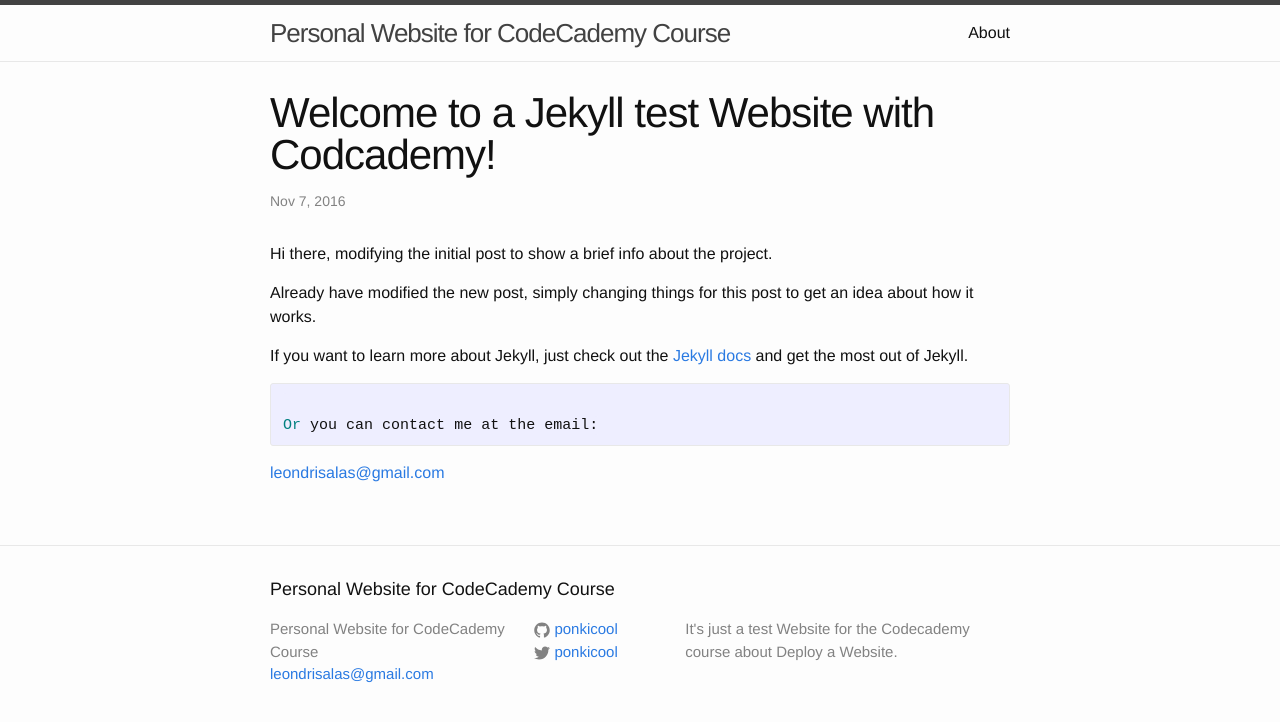
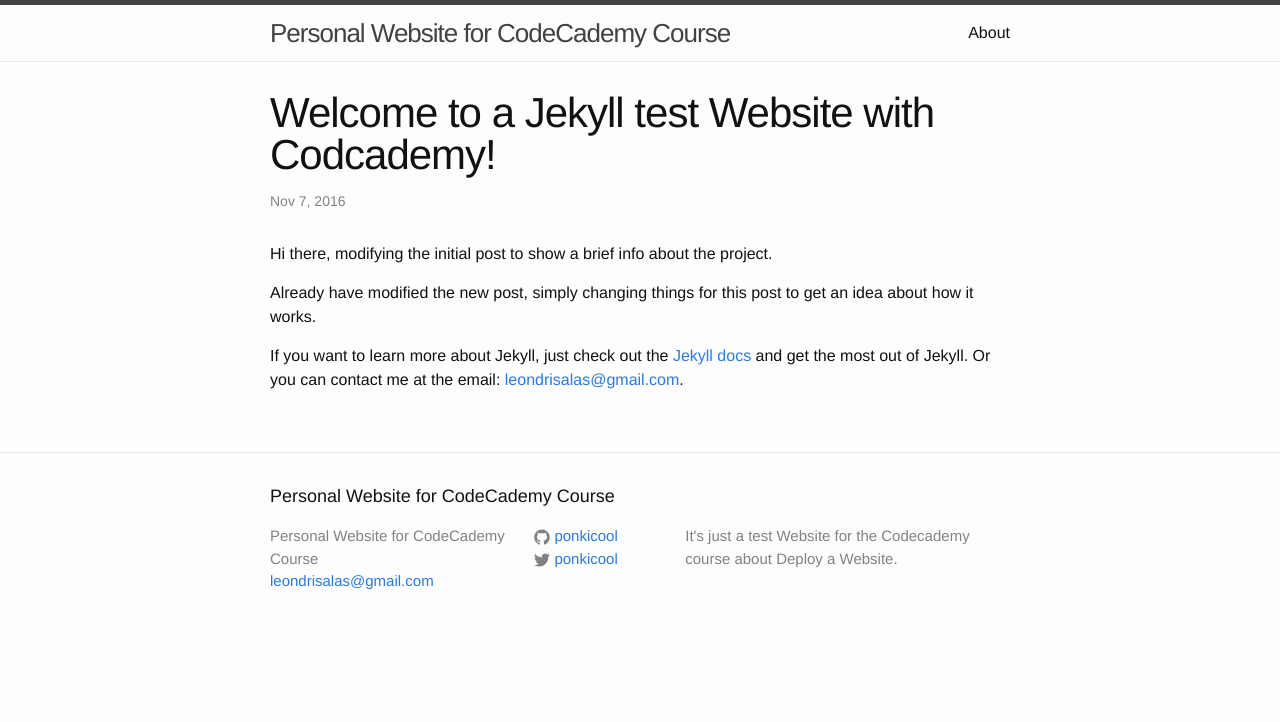
Before and after one commit to leondrisalas/leondrisalas.github.io, a Jekyll site: the page built from _posts/2016-11-07-welcome-to-jekyll.markdown, in a window 1280 px wide. Shown: the top 722 px of the page. Built offline with Jekyll 4.4.1, drawn with Linux system fonts in a browser that asks for light colours; part of the change alters nothing that is shown.

Commit message:
erasing highlight on email

```diff
--- a/_posts/2016-11-07-welcome-to-jekyll.markdown
+++ b/_posts/2016-11-07-welcome-to-jekyll.markdown
@@ -9,9 +9,7 @@ Hi there, modifying the initial post to show a brief info about the project.
 Already have modified the new post, simply changing things for this post to get an idea about how it works.
 
 If you want to learn more about Jekyll, just check out the [Jekyll docs][jekyll-docs] and get the most out of Jekyll.
-{% highlight ruby %}
-Or you can contact me at the email:
-{% endhighlight %} [leondrisalas@gmail.com][leondrisalas-email]
+Or you can contact me at the email: [leondrisalas@gmail.com][leondrisalas-email].
 
 [jekyll-docs]: http://jekyllrb.com/docs/home
 [leondrisalas-email]: mailto:leondrisalas@gmail.com
```
